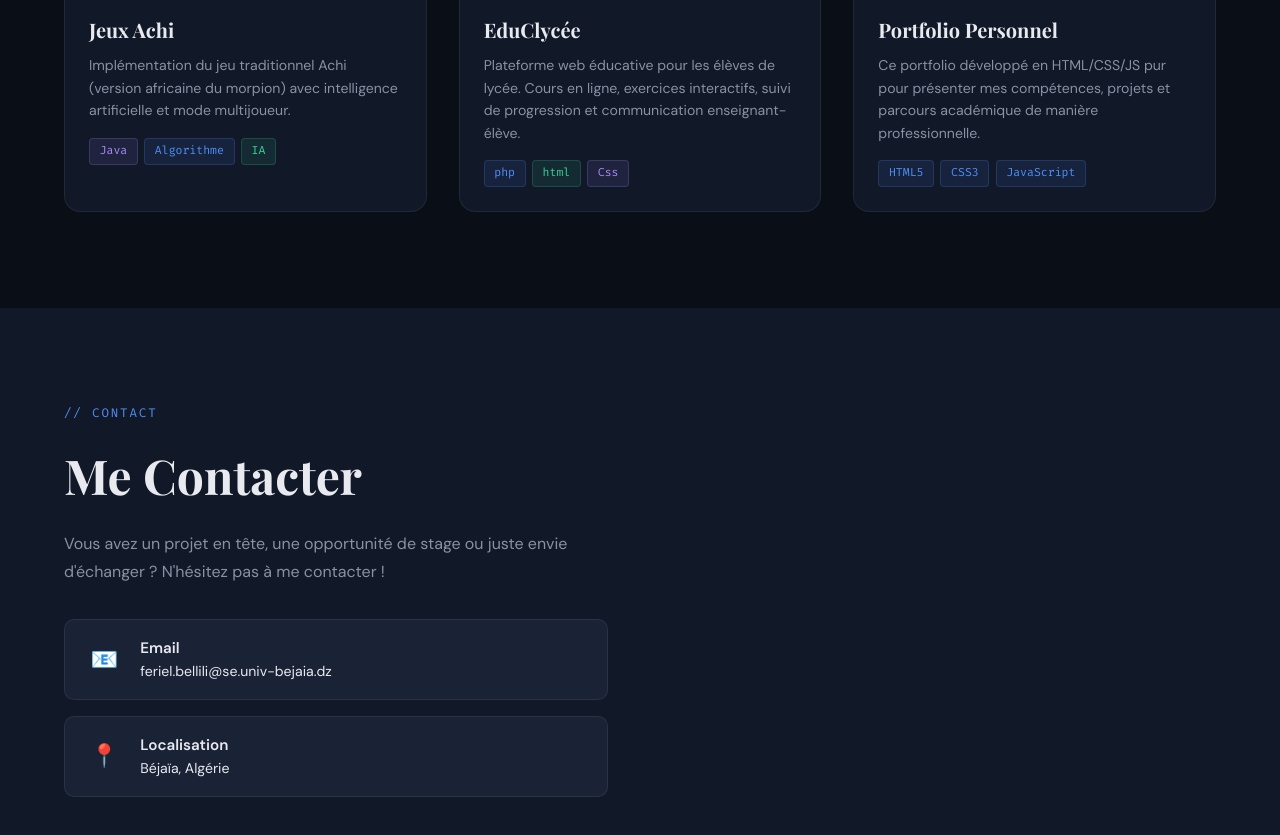
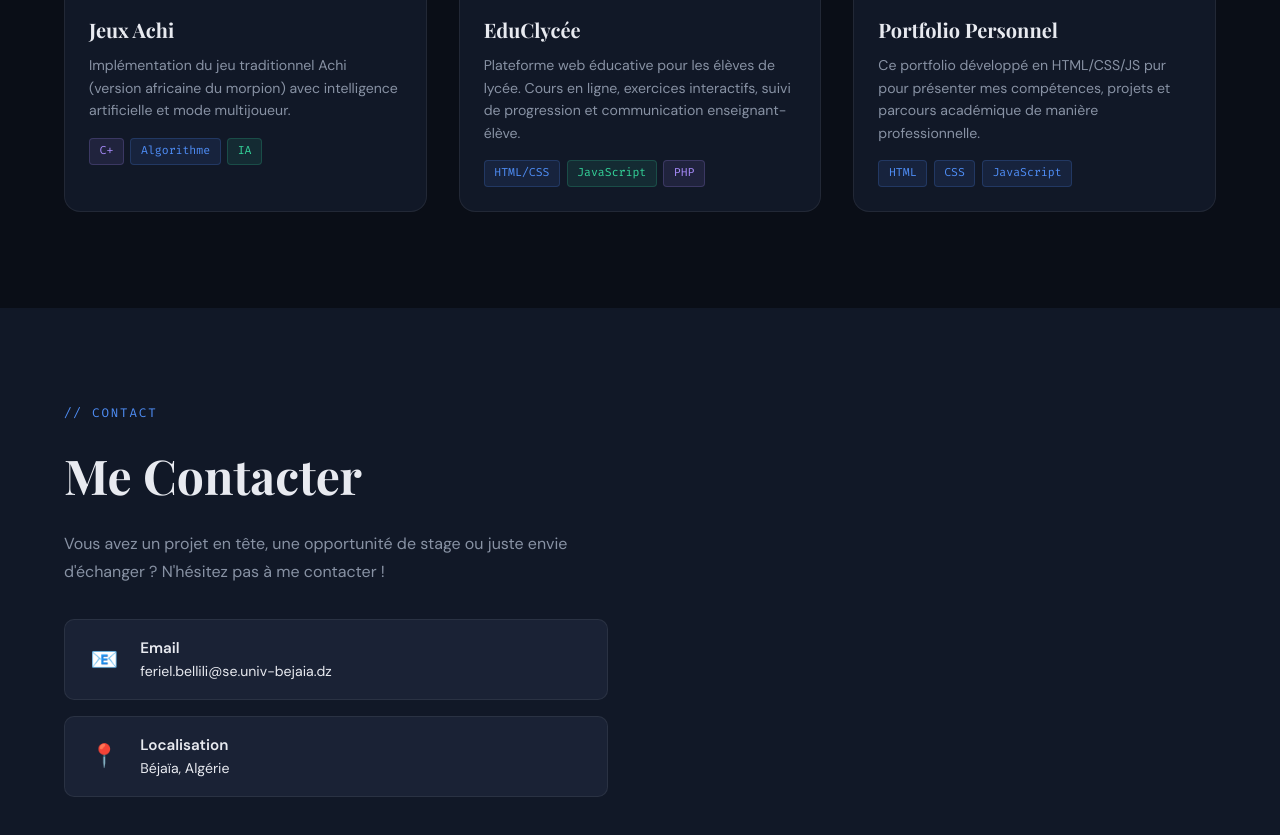
Before and after one commit to ferielbellili-oss/Bellili-Feriel, a plain HTML site: page index.html in a window 1280 px wide. Shown: the part 3180-4015 px from the top of the page. Drawn offline with nearby package versions, Linux system fonts and the light colour scheme.

Commit message:
Update index.html

```diff
--- a/index.html
+++ b/index.html
@@ -912,7 +912,7 @@
         <div class="project-name">Jeux Achi</div>
         <p class="project-desc">Implémentation du jeu traditionnel Achi (version africaine du morpion) avec intelligence artificielle et mode multijoueur.</p>
         <div class="project-tags">
-          <span class="tag purple">Java</span><span class="tag">Algorithme</span><span class="tag green">IA</span>
+          <span class="tag purple">C+</span><span class="tag">Algorithme</span><span class="tag green">IA</span>
         </div>
       </div>
     </div>
@@ -930,7 +930,7 @@
         <div class="project-name">EduClycée</div>
         <p class="project-desc">Plateforme web éducative pour les élèves de lycée. Cours en ligne, exercices interactifs, suivi de progression et communication enseignant-élève.</p>
         <div class="project-tags">
-          <span class="tag">php</span><span class="tag green">html</span><span class="tag purple">Css</span>
+          <span class="tag">HTML/CSS</span><span class="tag green">JavaScript</span><span class="tag purple">PHP</span>
         </div>
       </div>
     </div>
@@ -948,7 +948,7 @@
         <div class="project-name">Portfolio Personnel</div>
         <p class="project-desc">Ce portfolio développé en HTML/CSS/JS pur pour présenter mes compétences, projets et parcours académique de manière professionnelle.</p>
         <div class="project-tags">
-          <span class="tag">HTML5</span><span class="tag">CSS3</span><span class="tag">JavaScript</span>
+          <span class="tag">HTML</span><span class="tag">CSS</span><span class="tag">JavaScript</span>
         </div>
       </div>
     </div>
@@ -964,7 +964,7 @@
     <div class="contact-info">
       <p>Vous avez un projet en tête, une opportunité de stage ou juste envie d'échanger ? N'hésitez pas à me contacter !</p>
       <div class="contact-links">
-        <a href="feriel.bellili@se.univ-bejaia.dz" class="contact-link">
+        <a href="mailto:feriel.bellili@se.univ-bejaia.dz" class="contact-link">
           <span class="contact-link-icon">📧</span>
           <div class="contact-link-text">
             <strong>Email</strong>
```
